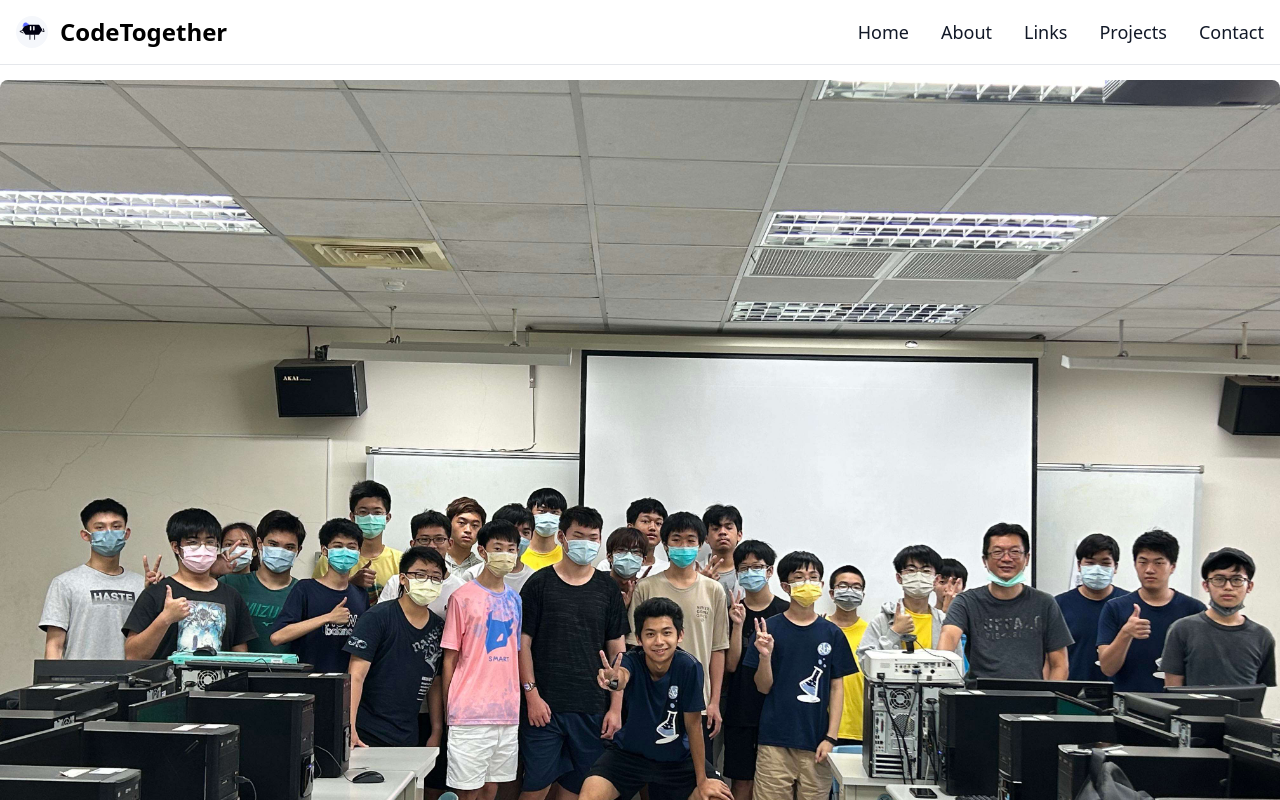
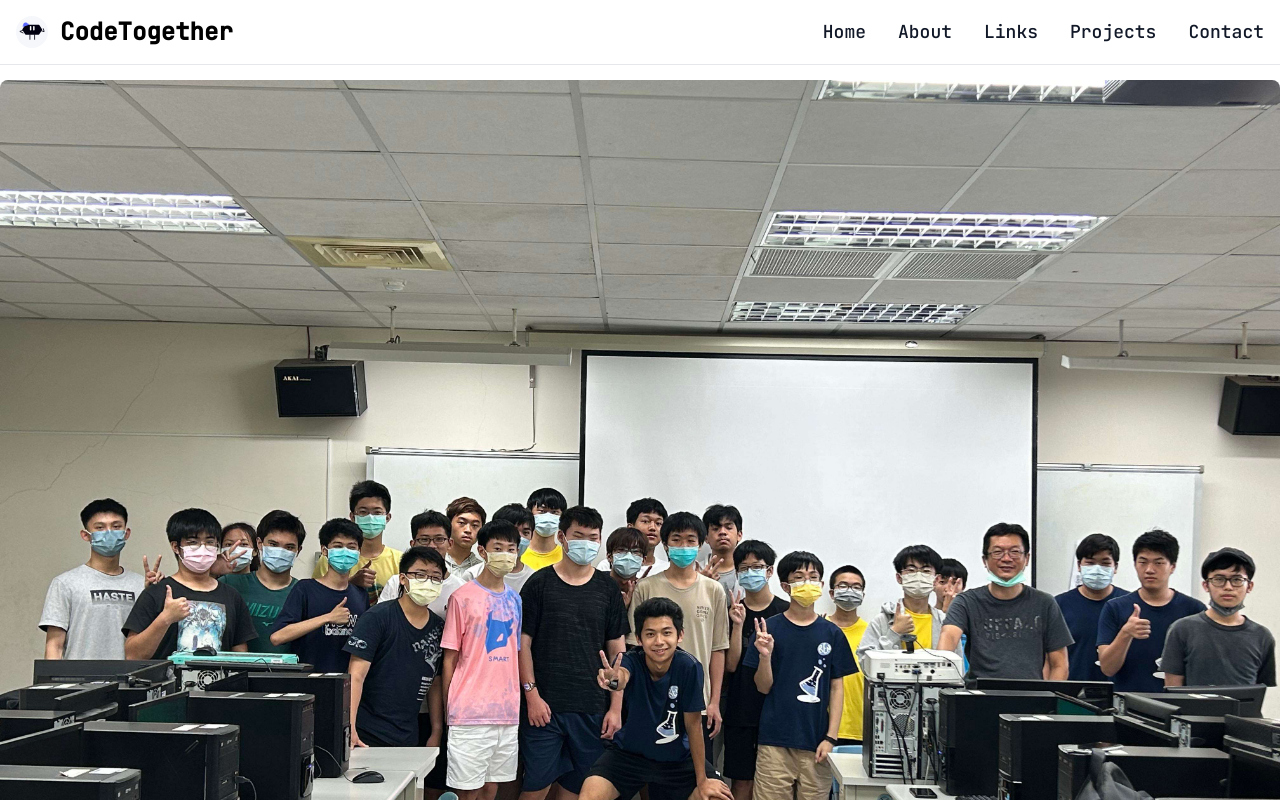
Before and after one commit to Clydinite/ClubWebsite, a SvelteKit app: page / in a window 1280 px wide. Shown: the top 800 px of the page. Built offline with nearby package versions, Linux system fonts and the light colour scheme.

Commit message:
change the font

```diff
--- a/src/app.html
+++ b/src/app.html
@@ -3,6 +3,7 @@
 	<head>
 		<meta charset="utf-8" />
 		<link rel="icon" href="%sveltekit.assets%/favicon.png" />
+		<link href="https://fonts.googleapis.com/css2?family=JetBrains+Mono:wght@500&amp;family=Noto+Sans+TC&amp;display=swap" rel="stylesheet">
 		<meta name="viewport" content="width=device-width" />
 		%sveltekit.head%
 	</head>
--- a/src/app.postcss
+++ b/src/app.postcss
@@ -2,3 +2,7 @@
 @tailwind base;
 @tailwind components;
 @tailwind utilities;
+
+* {
+    font-family: 'Jetbrains Mono', 'Noto Sans TC';
+}
```
